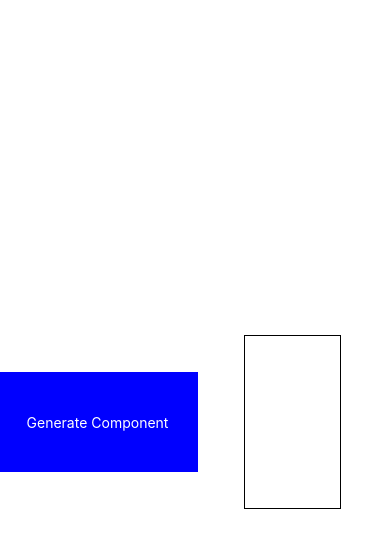
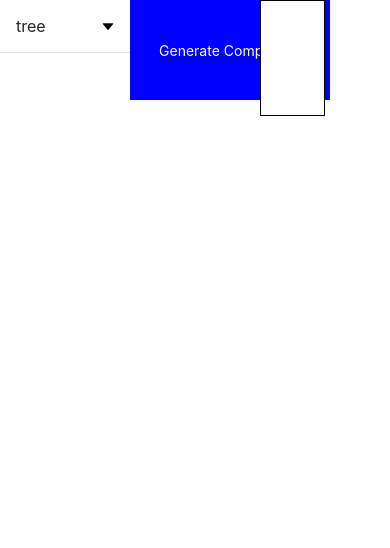
Before and after one commit to sergey-khl/appaid-client, a React Native app: screen / in a window 390 px wide. Shown: the top 548 px of the page. Built offline with nearby package versions, Linux system fonts and the light colour scheme.

Commit message:
tree done i tink

```diff
--- a/App.tsx
+++ b/App.tsx
@@ -1,8 +1,10 @@
-
+import { SafeAreaProvider } from 'react-native-safe-area-context';
 import Main from './src/pages/main';
 
 export default function App() {
   return (
-    <Main/>
+    <SafeAreaProvider>
+      <Main/>
+    </SafeAreaProvider>
   );
 }
--- a/package.json
+++ b/package.json
@@ -1,11 +1,15 @@
 {
   "dependencies": {
+    "@expo/vector-icons": "^13.0.0",
     "@expo/webpack-config": "^18.0.1",
-    "dompurify": "^3.0.2",
+    "@rneui/base": "^4.0.0-rc.7",
+    "@rneui/themed": "^4.0.0-rc.7",
     "expo": "^48.0.11",
     "react": "18.2.0",
     "react-dom": "18.2.0",
     "react-native": "0.71.3",
+    "react-native-safe-area-context": "^4.5.1",
+    "react-native-vector-icons": "^9.2.0",
     "react-native-web": "~0.18.10",
     "uuid": "^9.0.0"
   },
--- /dev/null
+++ b/src/components/component-tree.tsx
@@ -0,0 +1,16 @@
+import React, { useState } from 'react';
+//import { View, Text, TextInput, TouchableOpacity, StyleSheet } from 'react-native';
+
+
+const ComponentTree = (props) => {
+  const [expanded, setExpanded] = useState(false);
+
+  return (
+    <>
+      {props.children}
+    </>
+  );
+};
+
+
+export default ComponentTree;
--- /dev/null
+++ b/src/components/tree-leaf.tsx
@@ -0,0 +1,19 @@
+import React, { useState } from 'react';
+//import { View, Text, TextInput, TouchableOpacity, StyleSheet } from 'react-native';
+import { ListItem, Icon } from '@rneui/themed';
+
+
+const TreeLeaf = (props) => {
+
+  return (
+    <ListItem key={props.index} bottomDivider>
+      <ListItem.Content>
+        <ListItem.Title>{props.name}</ListItem.Title>
+
+      </ListItem.Content>
+    </ListItem>
+  );
+};
+
+
+export default TreeLeaf;
--- /dev/null
+++ b/src/components/tree-node.tsx
@@ -0,0 +1,34 @@
+import React, { useState } from 'react';
+//import { View, Text, TextInput, TouchableOpacity, StyleSheet } from 'react-native';
+import { ListItem, Icon } from '@rneui/themed';
+import { AntDesign  } from '@expo/vector-icons';
+
+
+const TreeNode = (props) => {
+  const [expanded, setExpanded] = useState(false);
+
+  return (
+    <ListItem.Accordion
+      content={
+        <>
+          <ListItem.Content>
+            <ListItem.Title>{props.name}</ListItem.Title>
+          </ListItem.Content>
+
+        </>
+      }
+      icon={<AntDesign name="caretdown" size={12} color="black" />}
+      isExpanded={expanded}
+      onPress={() => {
+        setExpanded(!expanded);
+      }}
+      bottomDivider
+
+    >
+    {props.children}
+    </ListItem.Accordion>
+  );
+};
+
+
+export default TreeNode;
--- a/src/pages/main.tsx
+++ b/src/pages/main.tsx
@@ -2,13 +2,17 @@ import React, {FC, useState, createElement } from 'react';
 import * as Components from 'react-native';
 import Emulator from '../components/emulator'
 import GenComponent from '../components/gen-component';
+import TreeLeaf from '../components/tree-leaf';
+import TreeNode from '../components/tree-node';
+import ComponentTree from '../components/component-tree';
 import { v4 as uuidv4 } from 'uuid';
-import purify from 'dompurify';
+
 
 export default function Main() {
   const View = Components['View'];
   const SafeAreaView = Components['SafeAreaView'];
   const [component, setComponent] = useState(createElement(View, null));
+  const [tree, setTree] = useState(createElement(TreeNode, {name: 'tree'}, null));
 
   // call server to get gpt output, if any
   // TODO: add type to json component
@@ -28,32 +32,42 @@ export default function Main() {
 
   // use gpt output to create and render component
   const updateEmulator = (component: any): void => {
-    console.log(component)
-    const reactComponent = createElement(View, {style:{justifyContent:"center", alignSelf: 'center', height: '100%', width: '100%'}, key: uuidv4()}, parseComponent(component.jsx));
+    //console.log(component)
+    const [comp, accordion] = parseComponent(component.jsx);
+    const reactComponent = createElement(View, {style:{justifyContent:"center", alignSelf: 'center', height: '100%', width: '100%'}, key: uuidv4()}, comp);
+    const componentTree = createElement(TreeNode, {name: "tree",key: uuidv4()}, accordion);
+
     setComponent(reactComponent);
+    setTree(componentTree);
   }
 
   // DFS alphabetically on json to get the react component
   // TODO: ignore onPress, onHover, etc ...
-  const parseComponent = (jsonComponent: any): React.ReactElement => {
+  const parseComponent = (jsonComponent: any): [React.ReactElement, React.ReactElement] => {
 
     if (jsonComponent.children.length == 0) {
-      return createElement(Components[jsonComponent.type], {...jsonComponent.props, key: uuidv4()});
+      return [createElement(Components[jsonComponent.type], {...jsonComponent.props, key: uuidv4()}), createElement(TreeLeaf, {name: jsonComponent.type,key: uuidv4()})];
     } else if (typeof jsonComponent.children == "string") {
-      return createElement(Components[jsonComponent.type], {...jsonComponent.props, key: uuidv4()}, jsonComponent.children);;
+      return [createElement(Components[jsonComponent.type], {...jsonComponent.props, key: uuidv4()}, jsonComponent.children), createElement(TreeLeaf, {name: jsonComponent.type,key: uuidv4()})];
     }
 
-    let children:React.ReactElement[] = [];
+    let childrenComponent:React.ReactElement[] = [];
+    let childrenTree:React.ReactElement[] = [];
 
     jsonComponent.children.sort().forEach(child => {
-      children.push(parseComponent(child));
+      const [compChild, treeChild] = parseComponent(child)
+      childrenComponent.push(compChild);
+      childrenTree.push(treeChild);
     });
-    return createElement(Components[jsonComponent.type], jsonComponent.props, children);
+    return [createElement(Components[jsonComponent.type], {...jsonComponent.props, key: uuidv4()}, childrenComponent), createElement(TreeNode, {name: jsonComponent.type, key: uuidv4()}, childrenTree)];
   }
 
 
   return (
     <SafeAreaView style={styles.container}>
+      <View style={styles.section}>
+        <ComponentTree>{tree}</ComponentTree>
+      </View>
       <View style={styles.section}>
         <GenComponent getComponent={getComponent}></GenComponent>
       </View>
@@ -77,9 +91,7 @@ const styles = Components['StyleSheet'].create({
     zIndex: 1,
   },
   section: {
-    flex: 1,
-    justifyContent: 'center',
-    alignItems: 'center',
+    flex: 1
   },
   phoneContainer: {
     // iphone 8, 7, 6, SE
```
Also changed, not shown: 1 other file (tests, documents, lock files or other folders).
